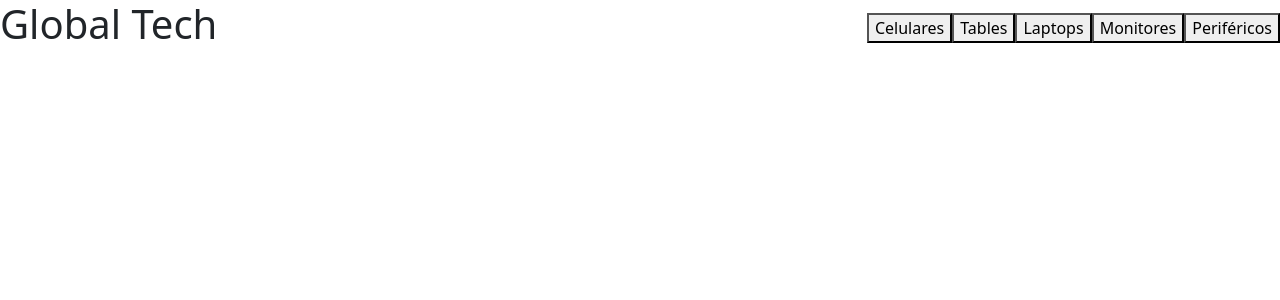
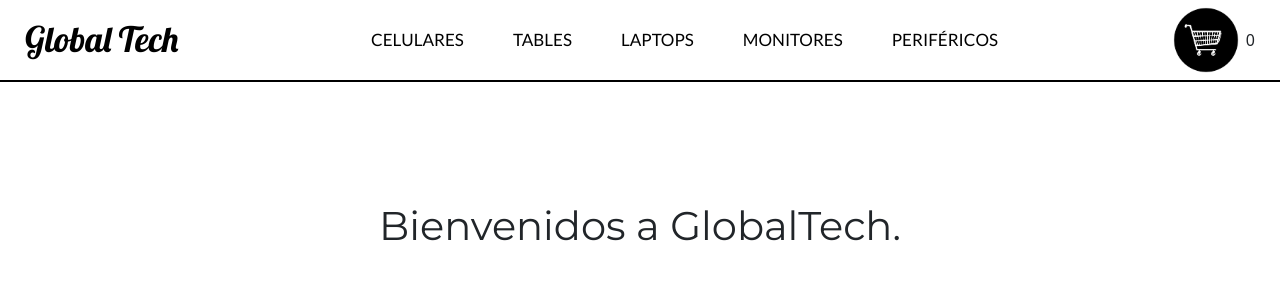
Before and after one commit to SantiagoNDelosSantos/Global-Tech, a React (Create React App) app: page / in a window 1280 px wide. Shown: the top 300 px of the page. Built offline with nearby package versions, Linux system fonts and the light colour scheme.

Commit message:
PreEntrega1 + De los Santos

```diff
--- a/src/App.js
+++ b/src/App.js
@@ -1,10 +1,18 @@
 import './App.css';
 import Navbar from './components/Navbar/Navbar';
+import Counter from './components/Counter/Counter';
+import ItemListContainer from './components/ItemListContainer/ItemListContainer';
 
 function App() {
   return (
     <div className="App">
+
         <Navbar/>
+
+        {/*<Counter/>*/}
+
+        <ItemListContainer greeting={"Bienvenidos a GlobalTech."}/>
+
     </div>
   );
 }
--- /dev/null
+++ b/src/components/Button/Button.css
@@ -0,0 +1,27 @@
+.Botones {
+    font-family: 'Lato';
+    color: rgb(0, 0, 0);
+    background-color: #ffffff;
+    text-decoration: none;
+    font-size: 17px;
+    font-weight: 400;
+    text-align: center;
+    padding: 0.50em;
+    display: flex;
+    justify-content: center;
+    border: none;
+    text-transform: uppercase;
+}
+
+.Subrayado {
+    background-image: linear-gradient(transparent 0%, transparent 94%, #000000 94%, #000000 100%);
+    background-repeat: no-repeat;
+    background-size: 0% 100%;
+    background-position-x: right;
+    transition: background-size 500ms;
+}
+
+.Subrayado:hover {
+    background-size: 100% 100%;
+    background-position-x: left;
+}
--- /dev/null
+++ b/src/components/Button/Button.js
@@ -0,0 +1,8 @@
+import "./Button.css"
+
+const Button = (props) => {
+    console.log(props)
+    return <button onClick={props.callback} className="Botones Subrayado">{props.label}</button>
+}
+
+export default Button
--- /dev/null
+++ b/src/components/CartWidget/CartWidget.css
@@ -0,0 +1,16 @@
+.LogoCarrito{
+    width: 5em;
+    height: 5em;
+}
+
+.LogoCarritoZoom:hover{
+    transform: scale(1.05);
+    transition: all .4s;
+}
+
+.DivCarrito{
+    margin-right:25px;
+    display: flex;
+    justify-content: center;
+    align-items: center;
+}
--- /dev/null
+++ b/src/components/CartWidget/CartWidget.js
@@ -0,0 +1,13 @@
+import Carrito from "./assets/Carrito.png"
+import "./CartWidget.css"
+
+const CarWidget = () => {
+    return (
+        <div className="DivCarrito">
+            <img src={Carrito} alt="Carrito-Widget" className="LogoCarrito LogoCarritoZoom"/>
+            0
+        </div>
+    )
+}
+
+export default CarWidget
--- /dev/null
+++ b/src/components/Counter/Counter.css
@@ -0,0 +1,16 @@
+.Contador{
+    display: flex;
+    justify-content: center;
+    align-items: center;
+    flex-direction: column;
+}
+
+.ModalCounter{
+    border: solid 0.20em black;
+    border-radius: 2em;
+    width: 20vw;
+    margin-right: 40vw;
+    margin-left: 40vw;
+    margin-top: 10vh;
+    padding: 1em;
+}
--- /dev/null
+++ b/src/components/Counter/Counter.js
@@ -0,0 +1,35 @@
+import { useState } from "react"
+import Button from "../Button/Button"
+import './Counter.css';
+
+const Counter = () => {
+
+    const [count, setCount] = useState(0)
+
+    const increment = () => {
+        setCount(count + 1)
+
+    }
+
+    const dismin = () => {
+        if (count > 0) {
+            setCount(count - 1)
+        }
+
+    }
+
+    console.log(count)
+
+    return(
+        <div className="Contador ModalCounter">
+            <h1>{count}</h1>
+            <div className="Contador">
+                <Button callback={dismin} label={"Disminuir"}/>
+                <Button callback={increment} label={"Incrementar"}/>
+            </div>
+        </div>
+    )
+
+}
+
+export default Counter
--- /dev/null
+++ b/src/components/ItemListContainer/ItemListContainer.css
@@ -0,0 +1,6 @@
+@import url('https://fonts.googleapis.com/css2?family=Lato:wght@300;400&family=Lobster&family=Montserrat&display=swap');
+
+.Bienvenidos{
+    font-family: 'Montserrat';
+    margin-top: 3em;
+}
--- /dev/null
+++ b/src/components/ItemListContainer/ItemListContainer.js
@@ -0,0 +1,13 @@
+import './ItemListContainer.css';
+
+const ItemListContainer = ({greeting}) => {
+    return(
+        <div>
+            <h1 className='Bienvenidos'>
+                {greeting}
+            </h1>
+        </div>
+    )
+}
+
+export default ItemListContainer
--- a/src/components/Navbar/Navbar.css
+++ b/src/components/Navbar/Navbar.css
@@ -1,5 +1,23 @@
+@import url('https://fonts.googleapis.com/css2?family=Lato:wght@300;400&family=Lobster&family=Montserrat&display=swap');
+
 .Navbar {
     display: flex;
     justify-content: space-between;
     align-items: center;
+    border-bottom: solid 0.15em black;
 }
+
+.Logo {
+    font-family: "Lobster";
+    font-size: 35px;
+    font-weight: 400;
+    color: rgb(0, 0, 0);
+    margin-left: 25px;
+    margin-right: 25px;
+    margin-top: 5px;
+}
+
+.AllBtn{
+    display: flex;
+    gap: 2em;
+}
--- a/src/components/Navbar/Navbar.js
+++ b/src/components/Navbar/Navbar.js
@@ -1,19 +1,32 @@
 import "./Navbar.css"
+import Button from "../Button/Button"
+import CarWidget from "../CartWidget/CartWidget"
 
 const Navbar = ()  => {
     return(
+
         <nav className="Navbar">
-            <h1>
+
+            <h1 className="Logo">
                 Global Tech
             </h1>
+
+            <div className="AllBtn">
+
+                <Button label="Celulares" callback={() =>console.log("Cel")}/>
+                <Button label="Tables" callback={() =>console.log("Tab")}/>
+                <Button label="Laptops" callback={() =>console.log("Lap")}/>
+                <Button label="Monitores" callback={() =>console.log("Mon")}/>
+                <Button label="Periféricos" callback={() =>console.log("Perif")}/>
+
+            </div>
+
             <div>
-                <button>Celulares</button>
-                <button>Tables</button>
-                <button>Laptops</button>
-                <button>Monitores</button>
-                <button>Periféricos</button>
+                <CarWidget/>
             </div>
+
         </nav>
+
     )
 }
 
--- a/src/index.js
+++ b/src/index.js
@@ -9,9 +9,9 @@ import 'bootstrap/dist/css/bootstrap.css';
 
 const root = ReactDOM.createRoot(document.getElementById('root'));
 root.render(
-  <React.StrictMode>
+//  <React.StrictMode>
     <App />
-  </React.StrictMode>
+//  </React.StrictMode>
 );
 
 // If you want to start measuring performance in your app, pass a function
```
Also changed, not shown: src/components/CartWidget/assets/Carrito.png (added).
